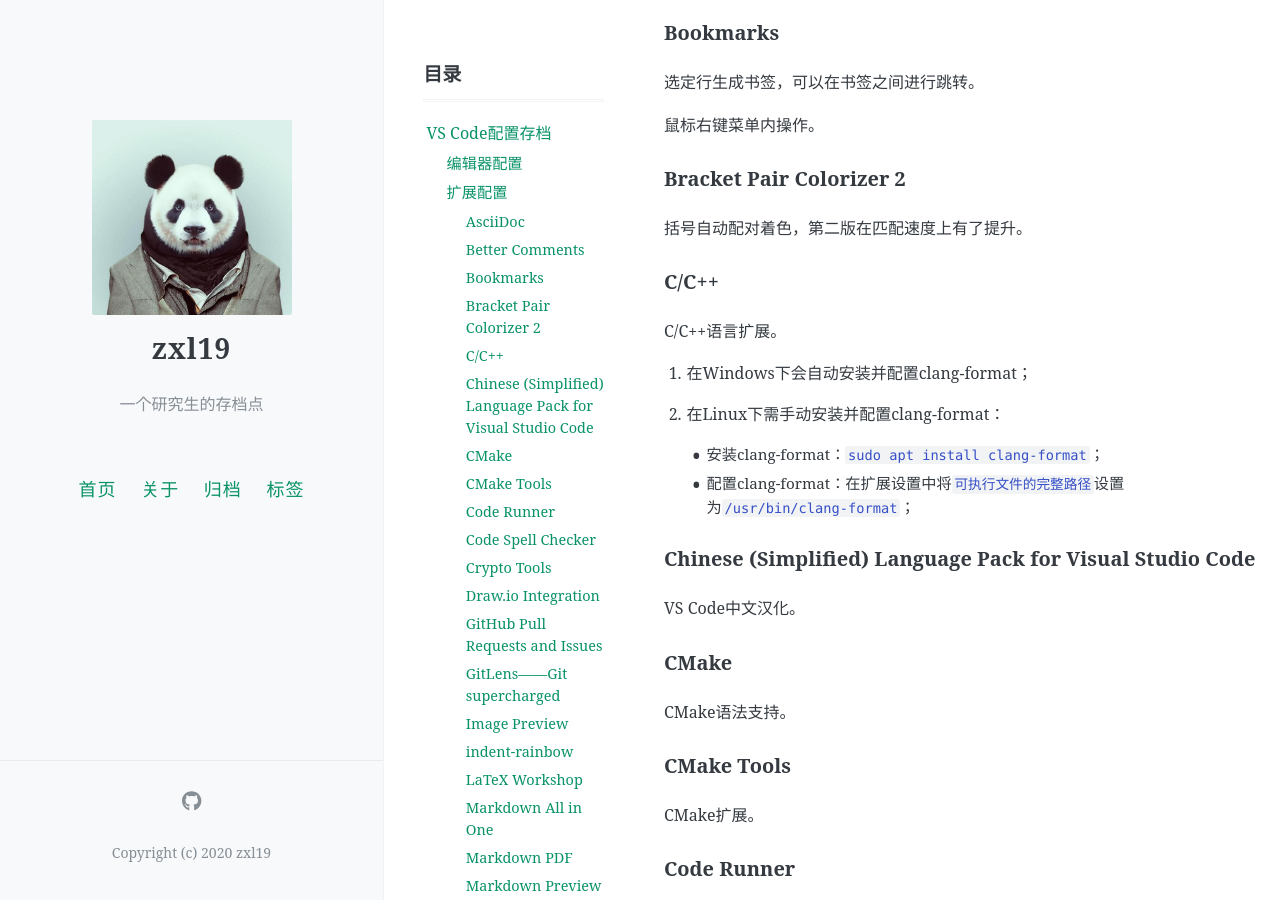
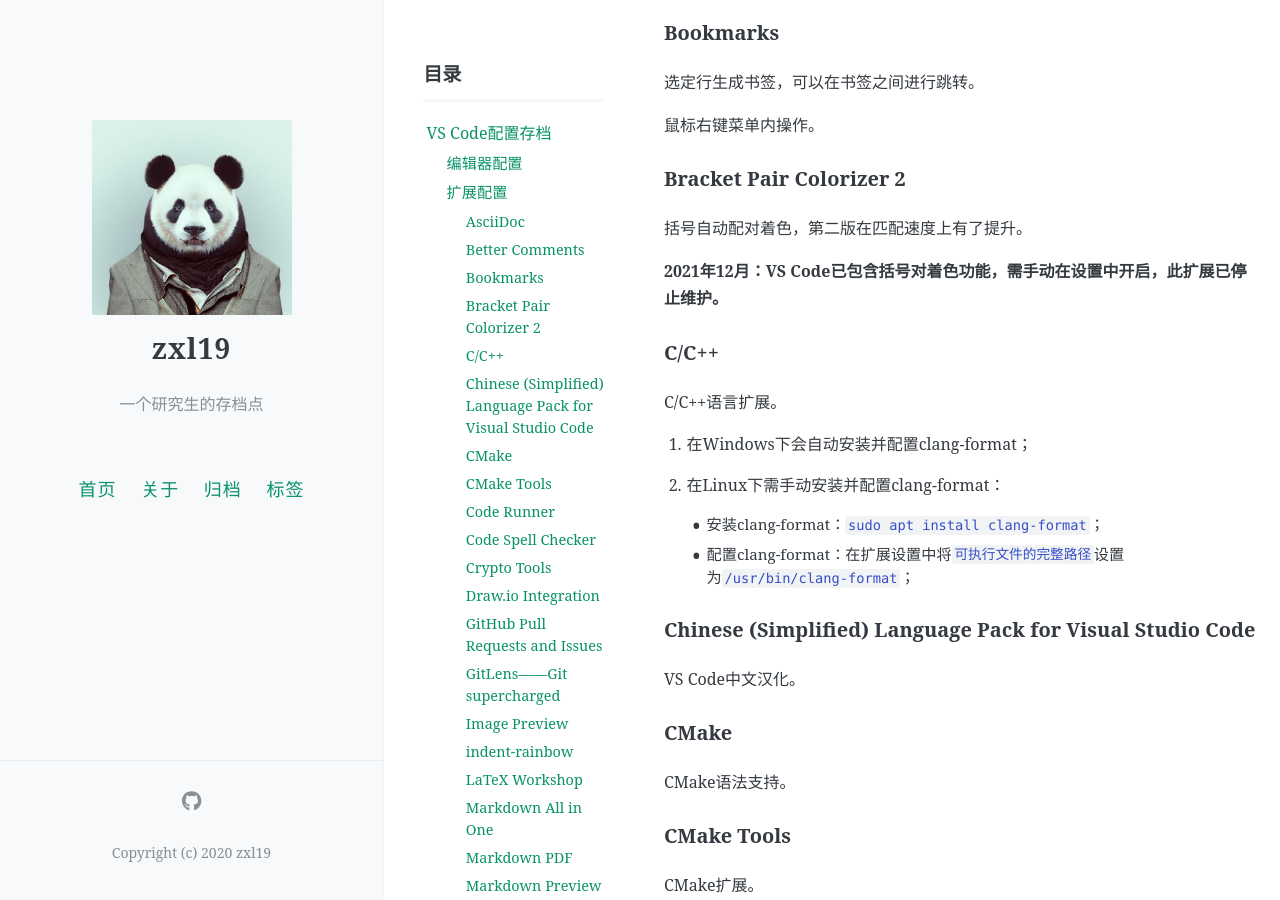
Before and after one commit to zxl19/zxl19.github.io, a Jekyll site: the page built from _posts/2020-06-03-vscode-setup.md, in a window 1280 px wide and 900 px high, scrolled down 952 px. Built offline with Jekyll 4.4.1, drawn with Linux system fonts in a browser that asks for light colours; comment, search, counter and statistics services are not loaded.

Commit message:
Update 2020-06-03-vscode-setup.md

```diff
--- a/_posts/2020-06-03-vscode-setup.md
+++ b/_posts/2020-06-03-vscode-setup.md
@@ -51,6 +51,8 @@ pinned: false
 ### Bracket Pair Colorizer 2
 
 括号自动配对着色，第二版在匹配速度上有了提升。
+
+**2021年12月：VS Code已包含括号对着色功能，需手动在设置中开启，此扩展已停止维护。**
 
 ### C/C++
 
```
